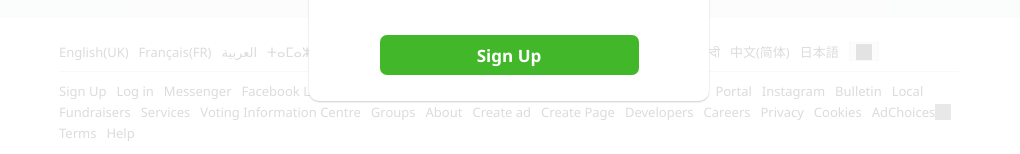
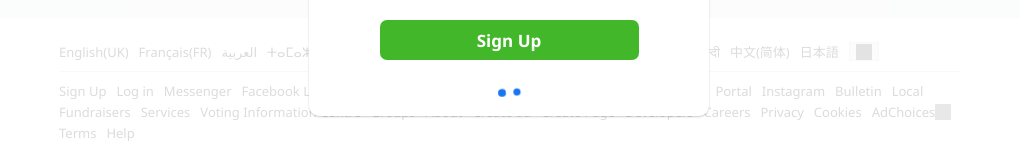
Before and after one commit to Thirumurugan7/Facebook-Clone-Fullstack-Mern, a React (Create React App) app in the folder frontend/: page /login in a window 1280 px wide. Shown: the part 606-760 px from the top of the page, without its empty margins (131-1151 px from the left). Built offline with nearby package versions, Linux system fonts and the light colour scheme; grey boxes are pictures that could not be loaded; the HTML template or start-up script is replaced by a standard one.

Commit message:
adding anuimations

```diff
--- a/frontend/package.json
+++ b/frontend/package.json
@@ -13,6 +13,7 @@
     "react-responsive": "^9.0.2",
     "react-router-dom": "^6.6.2",
     "react-scripts": "5.0.0",
+    "react-spinners": "^0.13.7",
     "redux": "^4.2.0",
     "redux-devtools-extension": "^2.13.9",
     "web-vitals": "^2.1.4",
--- a/frontend/src/components/login/RegisterForm.js
+++ b/frontend/src/components/login/RegisterForm.js
@@ -4,6 +4,7 @@ import RegisterInput from "../inputs/registerInput";
 import * as Yup from "yup";
 import DateOfBirthSelect from "./DateOfBirthSelect";
 import GenderSelect from "./GenderSelect";
+import DotLoader from "react-spinners/DotLoader";
 export default function RegisterForm() {
   const userInfos = {
     first_name: "",
@@ -64,7 +65,7 @@ export default function RegisterForm() {
   const [genderError, setGenderError] = useState("");
   const [error, setError] = useState("");
   const [success, setSuccess] = useState("");
-  const [loading, setLoading] = useState("");
+  const [loading, setLoading] = useState(true);
   const registerSubmit = async () => {};
   return (
     <div className="blur">
@@ -178,8 +179,9 @@ export default function RegisterForm() {
               <div className="reg_btn_wrapper">
                 <button className="blue_btn open_signup">Sign Up</button>
               </div>
+              <DotLoader color="#1876f2" loading={loading} size={30} />
               {error && <div className="error_text">{error}</div>}
-              {success && <div className="error_text">{success}</div>}
+              {success && <div className="success_text">{success}</div>}
             </Form>
           )}
         </Formik>
--- a/frontend/src/pages/login/style.css
+++ b/frontend/src/pages/login/style.css
@@ -228,6 +228,18 @@
 }
 /*----dob and gender errors-----*/
 
+/*----------success and error messages-----*/
+
+.error_text {
+  color: #b94a48;
+}
+
+.success_text {
+  color: var(--green-color);
+}
+
+/*----------success and error messages-----*/
+
 /*----Media queries--------------*/
 @media (min-width: 539px) {
   .login_footer_wrap {
```
Also changed, not shown: 1 other file (tests, documents, lock files or other folders).
